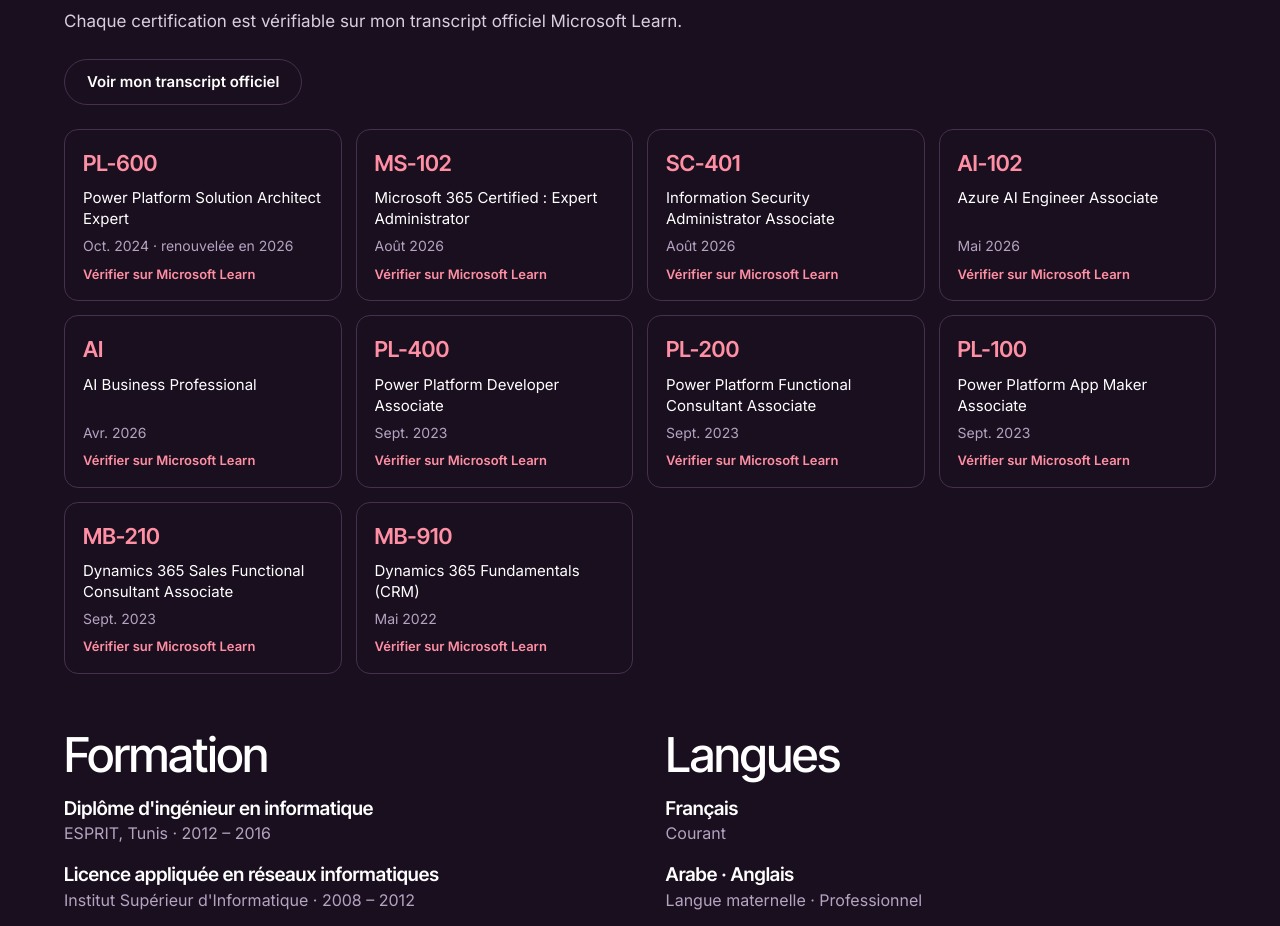
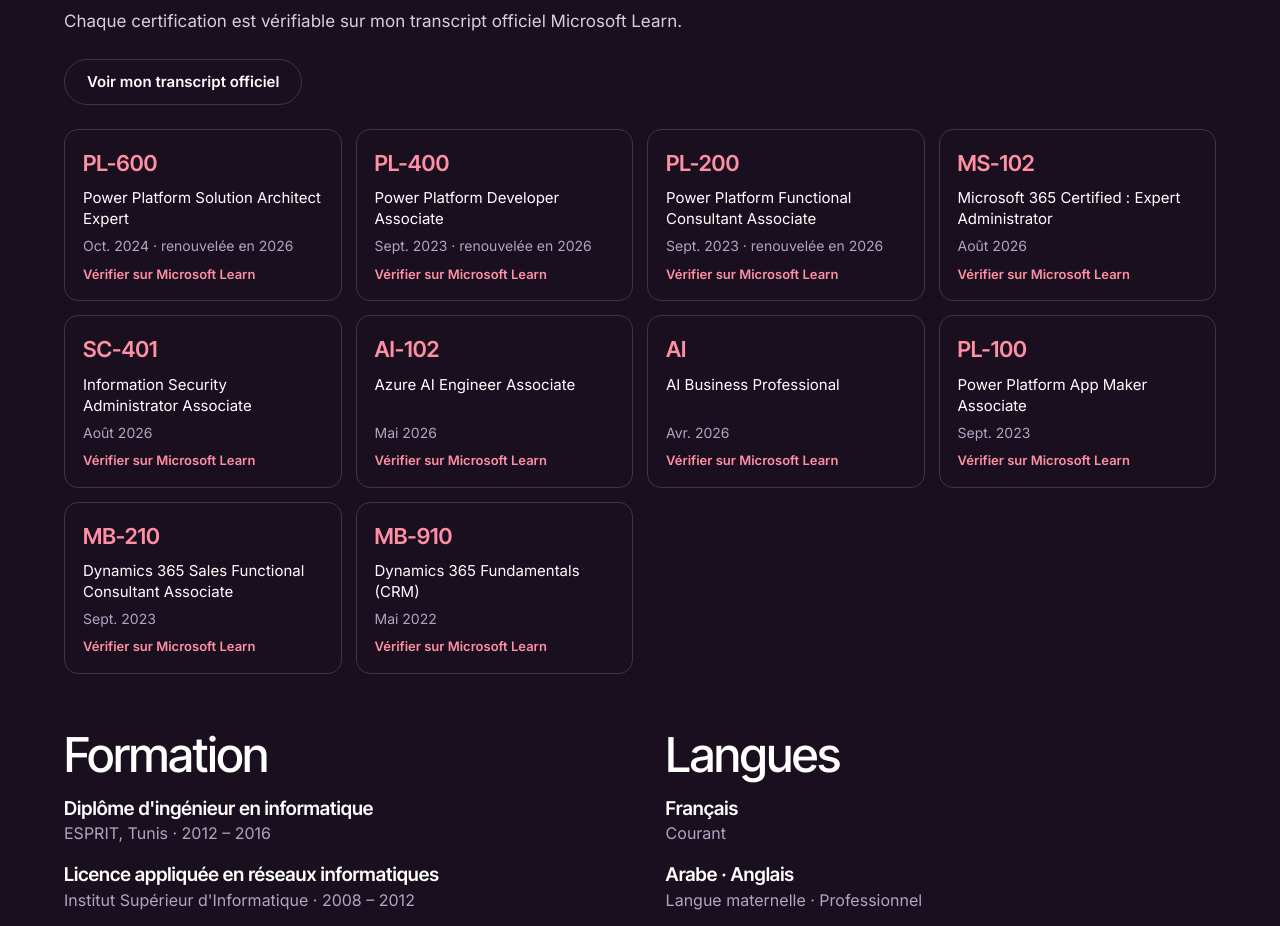
Before and after one commit to Omtira/Omtira.github.io, a plain HTML site: page index.html in a window 1280 px wide. Shown: the part 5500-6426 px from the top of the page. Drawn offline with Linux system fonts and the light colour scheme.

Commit message:
PL-400 et PL-200 renouvelées
Co-Authored-By: Claude Opus 5.5 <noreply@anthropic.com>
Claude-Session: https://claude.ai/code/session_017AE2cCa4bzDktSEhgec9bf

```diff
--- a/index.html
+++ b/index.html
@@ -324,12 +324,12 @@ const stack=[
 ];
 const certs=[
 ["PL-600","Power Platform Solution Architect Expert",{fr:"Oct. 2024 · renouvelée en 2026",en:"Oct 2024 · renewed in 2026"}],
+["PL-400","Power Platform Developer Associate",{fr:"Sept. 2023 · renouvelée en 2026",en:"Sep 2023 · renewed in 2026"}],
+["PL-200","Power Platform Functional Consultant Associate",{fr:"Sept. 2023 · renouvelée en 2026",en:"Sep 2023 · renewed in 2026"}],
 ["MS-102","Microsoft 365 Certified : Expert Administrator",{fr:"Août 2026",en:"Aug 2026"}],
 ["SC-401","Information Security Administrator Associate",{fr:"Août 2026",en:"Aug 2026"}],
 ["AI-102","Azure AI Engineer Associate",{fr:"Mai 2026",en:"May 2026"}],
 ["AI","AI Business Professional",{fr:"Avr. 2026",en:"Apr 2026"}],
-["PL-400","Power Platform Developer Associate",{fr:"Sept. 2023",en:"Sep 2023"}],
-["PL-200","Power Platform Functional Consultant Associate",{fr:"Sept. 2023",en:"Sep 2023"}],
 ["PL-100","Power Platform App Maker Associate",{fr:"Sept. 2023",en:"Sep 2023"}],
 ["MB-210","Dynamics 365 Sales Functional Consultant Associate",{fr:"Sept. 2023",en:"Sep 2023"}],
 ["MB-910","Dynamics 365 Fundamentals (CRM)",{fr:"Mai 2022",en:"May 2022"}]
```
Also changed, not shown: 2 other files.
